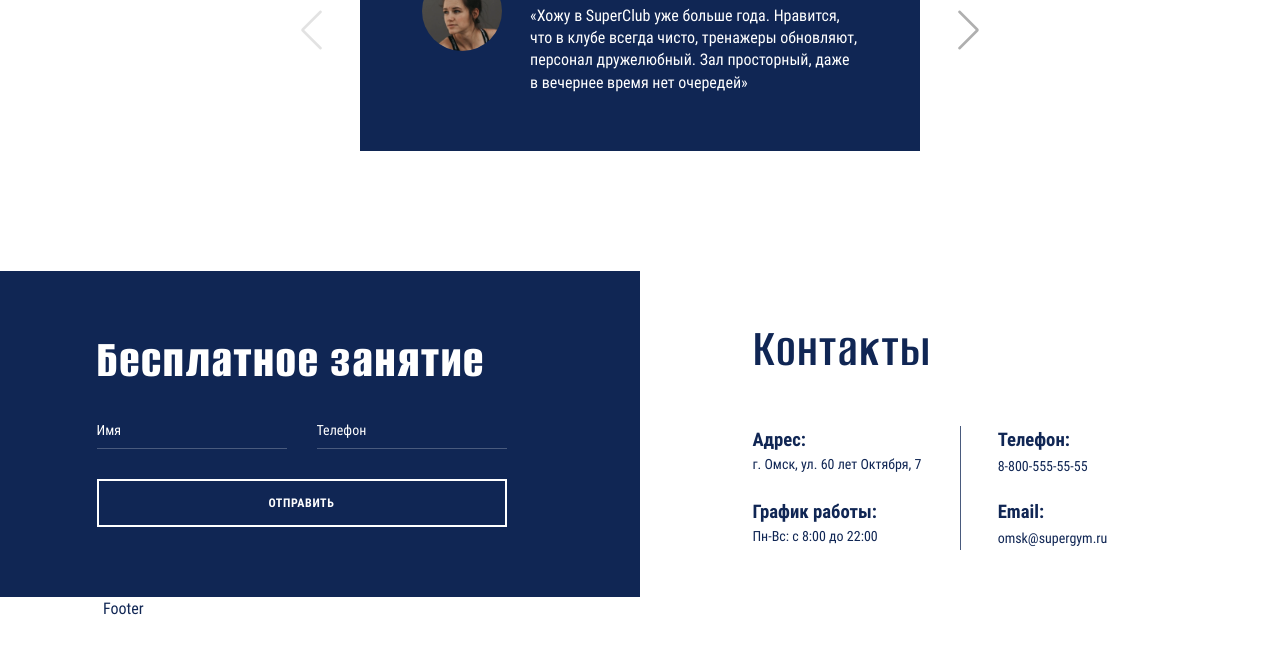
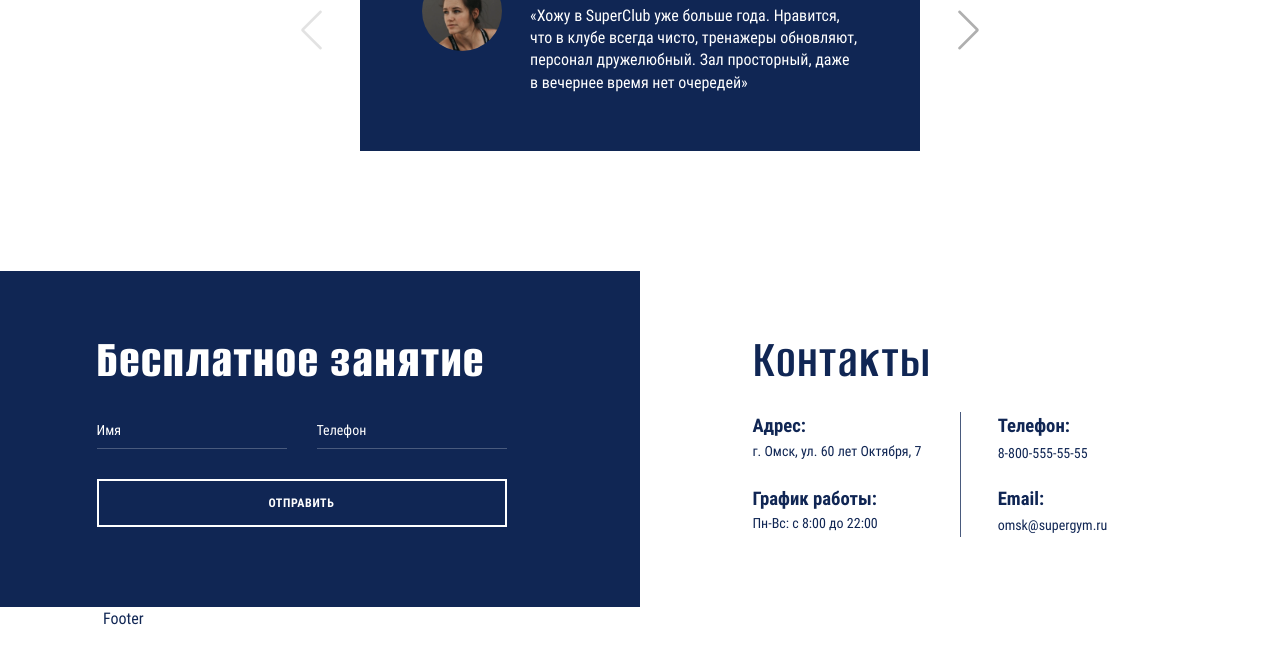
Before and after one commit to alex-v-10/supergym, a website: page source/index.html in a window 1280 px wide. Shown: the part 5130-5793 px from the top of the page. Drawn offline with nearby package versions, Linux system fonts and the light colour scheme; files that its build step writes are made by us from their sources; files whose address does not match are found by name.

Commit message:
refactor double-section containers

```diff
--- a/source/index.html
+++ b/source/index.html
@@ -582,7 +582,6 @@
         <div class="double-section__inner">
           <!-- ? free -->
           <section class="free">
-            <div class="container">
               <div class="free__container">
                 <h2 class="free__title title">Бесплатное занятие</h2>
                 <div class="free__form form">
@@ -603,11 +602,9 @@
                   </form>
                 </div>
               </div>
-            </div>
           </section>
           <!-- ? contacts -->
           <section class="contacts">
-            <div class="container">
               <div class="contacts__container">
                 <h2 class="contacts__title title">Контакты</h2>
                 <div class="contacts__list">
@@ -630,8 +627,7 @@
                     </li>
                   </ul>
                 </div>
-              </d>
-            </div>
+              </div>
           </section>
         </div>
       </div>
--- a/source/sass/blocks/contacts.scss
+++ b/source/sass/blocks/contacts.scss
@@ -1,20 +1,14 @@
 .contacts {
+  padding: 56px 120px 70px;
   width: 50%;
 
-  @include vp-1199 {
-    width: 100%;
+  @include vp-1365 {
+    padding: 56px 8.78vw 70px;
   }
 
-  .container {
-    padding: 0 120px;
-
-    @include vp-1365 {
-      padding: 0 8.78vw;
-    }
-
-    @include vp-1199 {
-      padding: 0 133px;
-    }
+  @include vp-1199 {
+    padding: 50px 133px;
+    width: 100%;
   }
 }
 
@@ -26,6 +20,10 @@
     margin: 0 auto;
     max-width: 600px;
   }
+}
+
+.contacts__title {
+  margin: 0 0 20px;
 }
 
 .contacts__list {
--- a/source/sass/blocks/free.scss
+++ b/source/sass/blocks/free.scss
@@ -1,21 +1,16 @@
 .free {
-  padding: 56px 0 70px;
+  padding: 56px 103px 70px;
   width: 50%;
   color: $color-default-white;
   background-color: $color-default-black;
 
-  @include vp-1199 {
-    width: 100%;
+  @include vp-1365 {
+    padding: 56px 7.54vw 70px;
   }
 
-  .container {
-    @include vp-1365 {
-      padding: 0 7.54vw;
-    }
-
-    @include vp-1199 {
-      padding: 0 133px;
-    }
+  @include vp-1199 {
+    padding: 50px 133px;
+    width: 100%;
   }
 }
 
```
Also changed, not shown: build/css/style.css, build/css/style.min.css, build/index.html, 1 other file.
